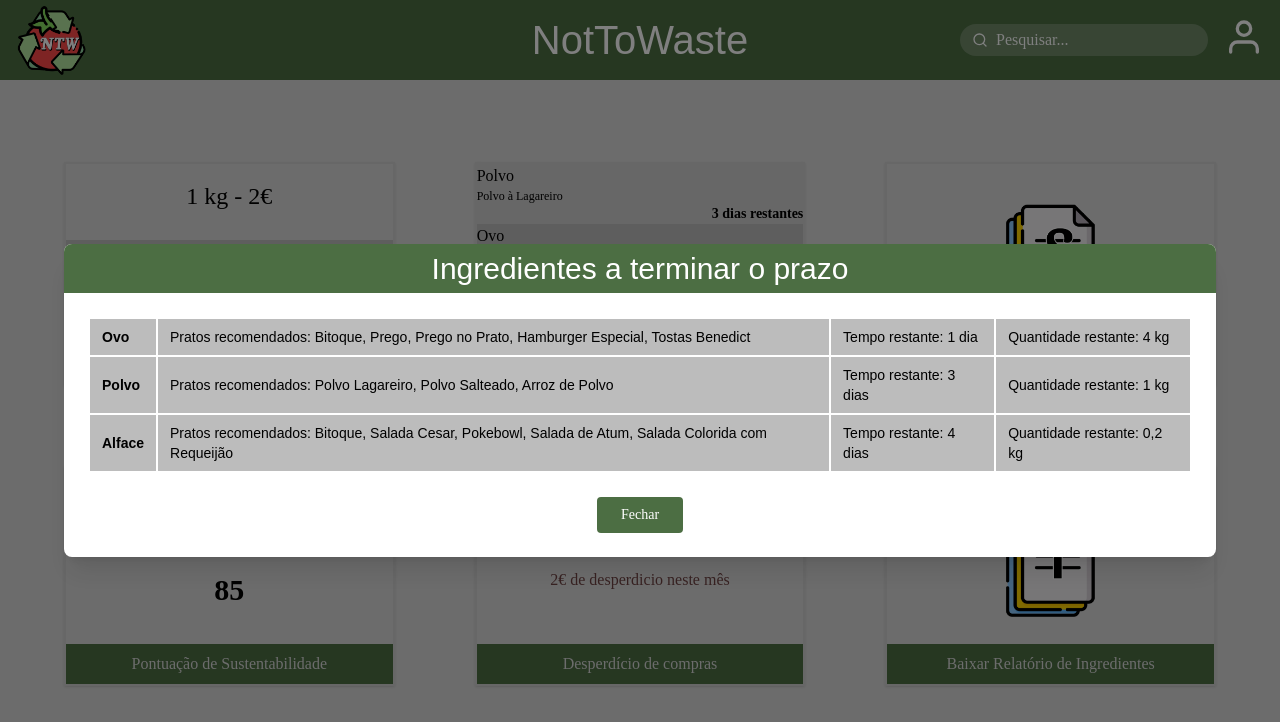
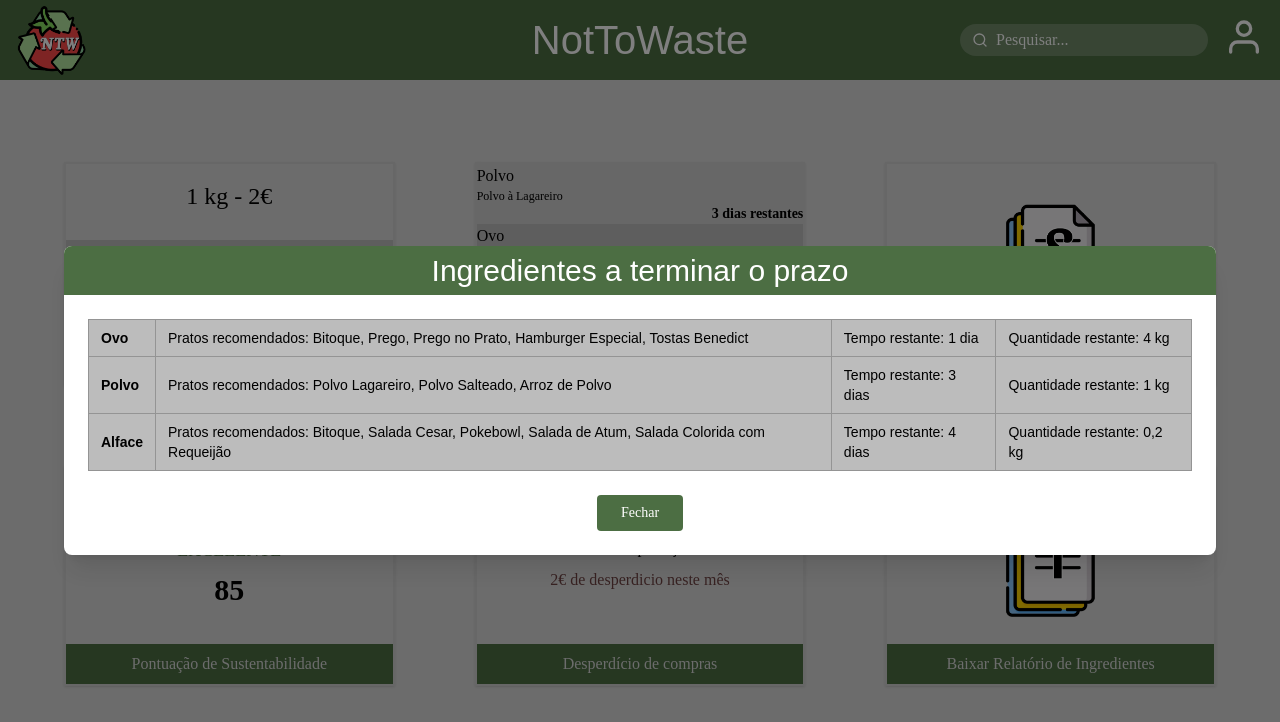
Before and after one commit to mimicarreira13/NotToWaste, a React (Vite) app: page /dashboard in a window 1280 px wide. Both pictures are taken after a click on the button "Sugestões". Shown: the top 722 px of the page. Built offline with nearby package versions, Linux system fonts and the light colour scheme; a web font is replaced by a local one.

Commit message:
feat: update table styling in Dashboard for improved readability

```diff
--- a/src/pages/Dashboard.tsx
+++ b/src/pages/Dashboard.tsx
@@ -127,33 +127,33 @@ export default function Dashboard() {
             >
                 {/* Conteúdo da tabela da modal */}
                 <div className="max-full overflow-x-auto">
-                    <table className="w-auto text-left text-sm border-separate border-0 border border-[#a1a1a1]">
+                    <table className="w-auto text-left text-sm border-collapse">
                         <tbody>
                         <tr className="bg-[#bcbcbc]">
-                            <td className="px-3 py-2 font-semibold">Ovo</td>
-                            <td className="px-3 py-2">
+                            <td className="px-3 py-2 font-semibold border border-[#949494]">Ovo</td>
+                            <td className="px-3 py-2 border border-[#949494]">
                                 Pratos recomendados: Bitoque, Prego, Prego no Prato, Hamburger
                                 Especial, Tostas Benedict
                             </td>
-                            <td className="px-3 py-2">Tempo restante: 1 dia</td>
-                            <td className="px-3 py-2">Quantidade restante: 4 kg</td>
+                            <td className="px-3 py-2 border border-[#949494]">Tempo restante: 1 dia</td>
+                            <td className="px-3 py-2 border border-[#949494]">Quantidade restante: 4 kg</td>
                         </tr>
                         <tr className="bg-[#bcbcbc]">
-                            <td className="px-3 py-2 font-semibold">Polvo</td>
-                            <td className="px-3 py-2">
+                            <td className="px-3 py-2 font-semibold border border-[#949494]">Polvo</td>
+                            <td className="px-3 py-2 border border-[#949494]">
                                 Pratos recomendados: Polvo Lagareiro, Polvo Salteado, Arroz de Polvo
                             </td>
-                            <td className="px-3 py-2">Tempo restante: 3 dias</td>
-                            <td className="px-3 py-2">Quantidade restante: 1 kg</td>
+                            <td className="px-3 py-2 border border-[#949494]">Tempo restante: 3 dias</td>
+                            <td className="px-3 py-2 border border-[#949494]">Quantidade restante: 1 kg</td>
                         </tr>
                         <tr className="bg-[#bcbcbc]">
-                            <td className="px-3 py-2 font-semibold">Alface</td>
-                            <td className="px-3 py-2">
+                            <td className="px-3 py-2 font-semibold border border-[#949494]">Alface</td>
+                            <td className="px-3 py-2 border border-[#949494]">
                                 Pratos recomendados: Bitoque, Salada Cesar, Pokebowl, Salada de Atum,
                                 Salada Colorida com Requeijão
                             </td>
-                            <td className="px-3 py-2">Tempo restante: 4 dias</td>
-                            <td className="px-3 py-2">Quantidade restante: 0,2 kg</td>
+                            <td className="px-3 py-2 border border-[#949494]">Tempo restante: 4 dias</td>
+                            <td className="px-3 py-2 border border-[#949494]">Quantidade restante: 0,2 kg</td>
                         </tr>
                         </tbody>
                     </table>
```
